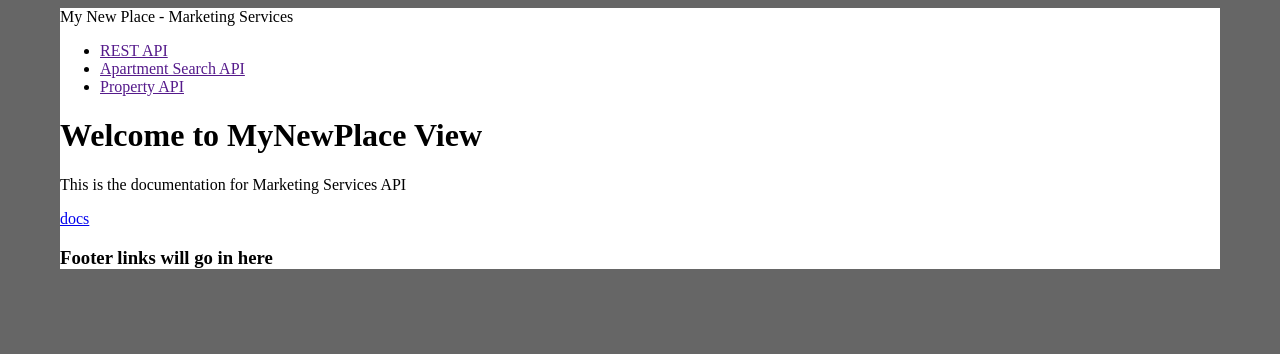
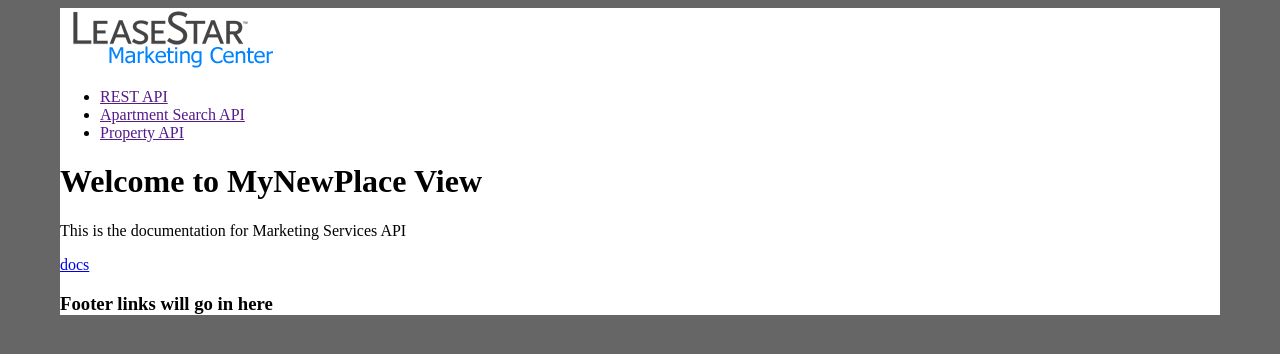
Before and after one commit to anitayip/API-Docs, a Jekyll site: the page built from index.html, in a window 1280 px wide. Shown: the top 354 px of the page. Built offline with Jekyll 4.4.1, drawn with Linux system fonts in a browser that asks for light colours.

Commit message:
added image

```diff
--- a/_includes/header.html
+++ b/_includes/header.html
@@ -1,3 +1,6 @@
 <header>
-    My New Place - Marketing Services
+	<div id="logo">
+
+	</div>
+
 </header>
--- a/assets/css/global.css
+++ b/assets/css/global.css
@@ -5,7 +5,14 @@
 }
 .page {
     margin: auto;
-    background: white url(/images/gradient-background.png) repeat-x;
+    background: white url(assets/images/gradient-background.png) repeat-x;
     max-width: 1160px;
     min-width: 1160px;
 }
+#logo{
+	background: url("/assets/images/mc-leasestar-logo.png") no-repeat;
+	display: inline-block;
+	height: 60px;
+	width: 203px;
+	margin-left: .6em;
+}
```
Also changed, not shown: _layouts/apientry.html (deleted, +0 -9 lines), assets/images/mc-leasestar-logo.png (added).
